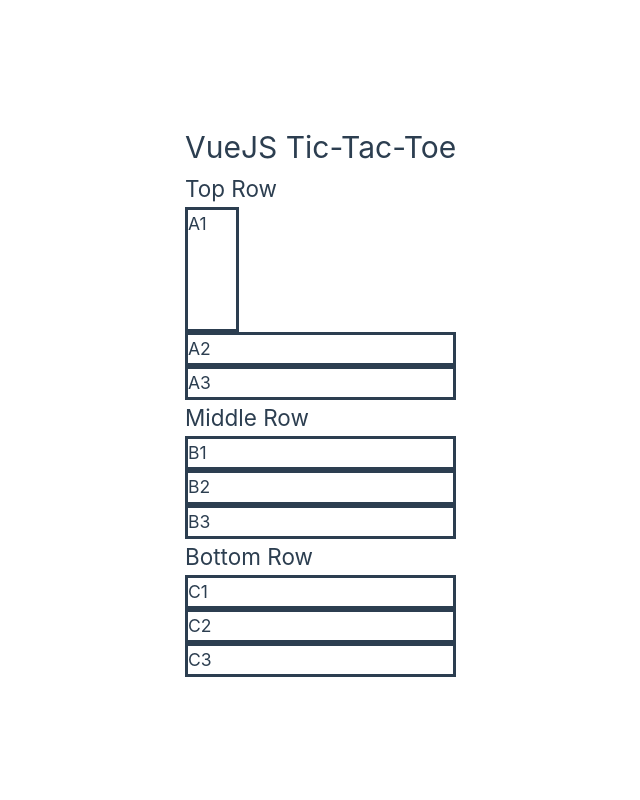
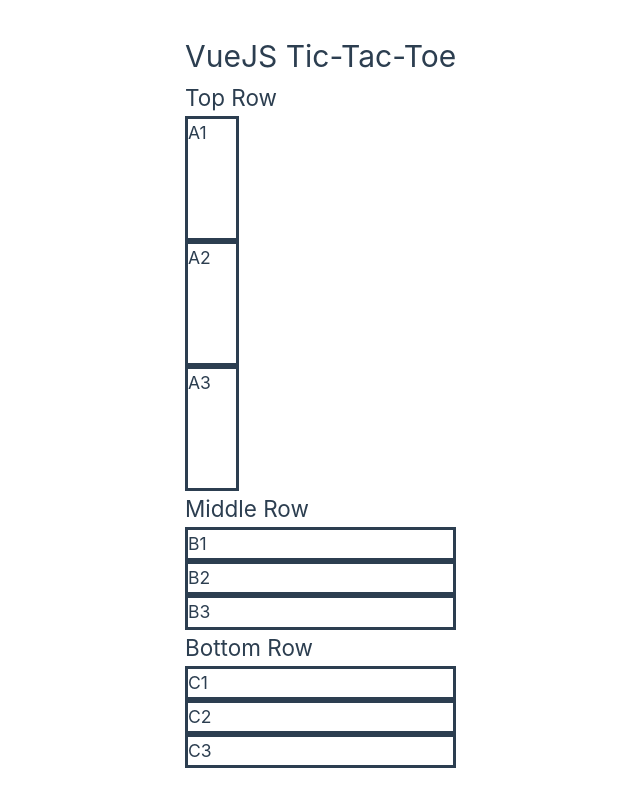
Before and after one commit to jffelix/VueJS-Tic-Tac-Toe, a Vue app in the folder VueJS-Tic-Tac-Toe/: page / in a window 1280 px wide. Shown: the whole page, without its empty margins (455-1095 px from the left). Built offline with nearby package versions, Linux system fonts and the light colour scheme.

Commit message:
Adjusted CSS for A2 and A3

```diff
--- a/VueJS-Tic-Tac-Toe/src/components/rows/subrows/RowA2.vue
+++ b/VueJS-Tic-Tac-Toe/src/components/rows/subrows/RowA2.vue
@@ -14,7 +14,9 @@
 
 <style>
 .rowA2 {
-    border-style: solid
+    border-style: solid;
+    width: 20%;
+    height: 125px;
 }
 
 </style>
--- a/VueJS-Tic-Tac-Toe/src/components/rows/subrows/RowA3.vue
+++ b/VueJS-Tic-Tac-Toe/src/components/rows/subrows/RowA3.vue
@@ -14,7 +14,9 @@
 
 <style>
 .rowA3 {
-    border-style: solid
+    border-style: solid;
+    width: 20%;
+    height: 125px;
 }
 
 </style>
```
